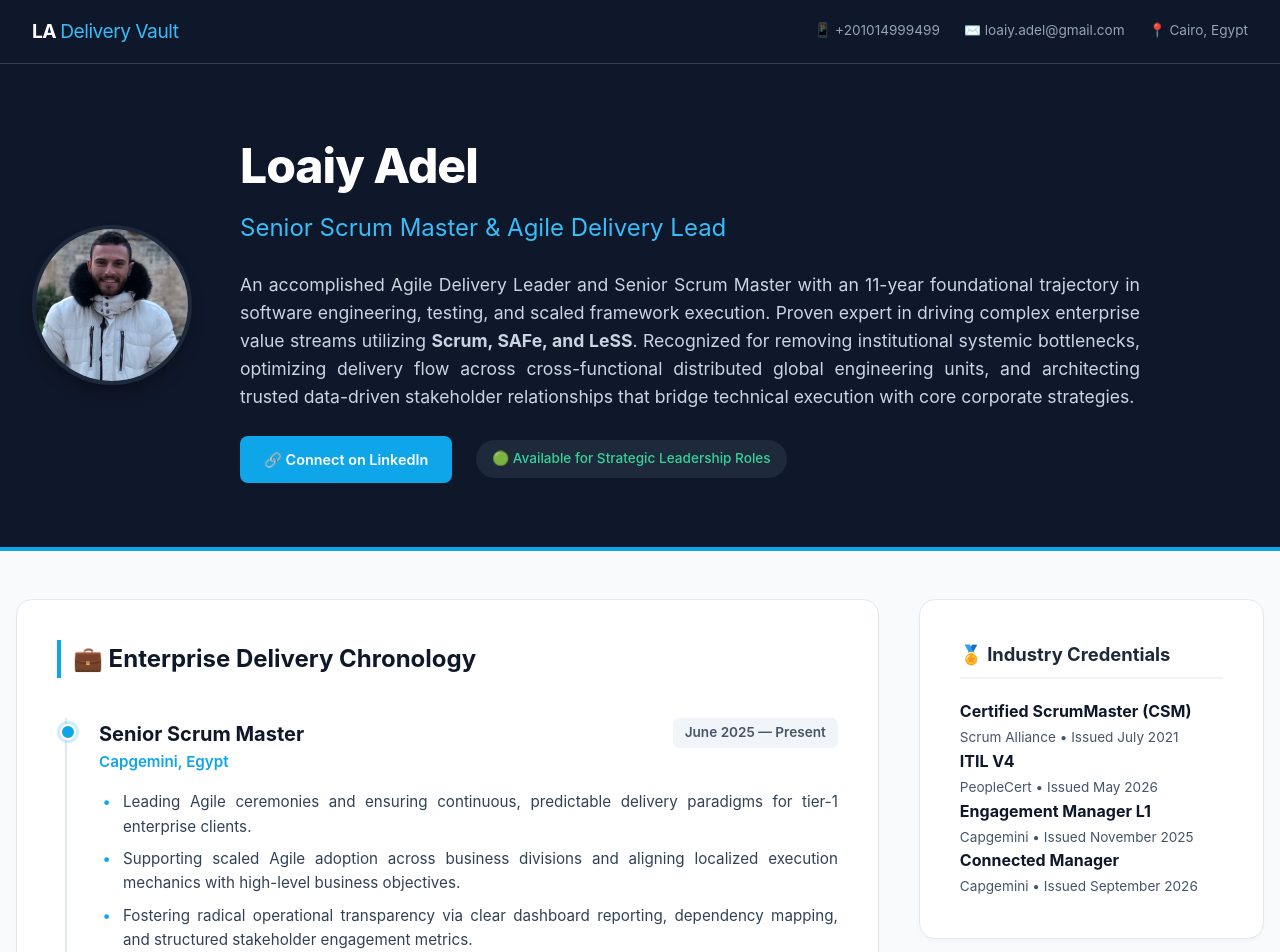
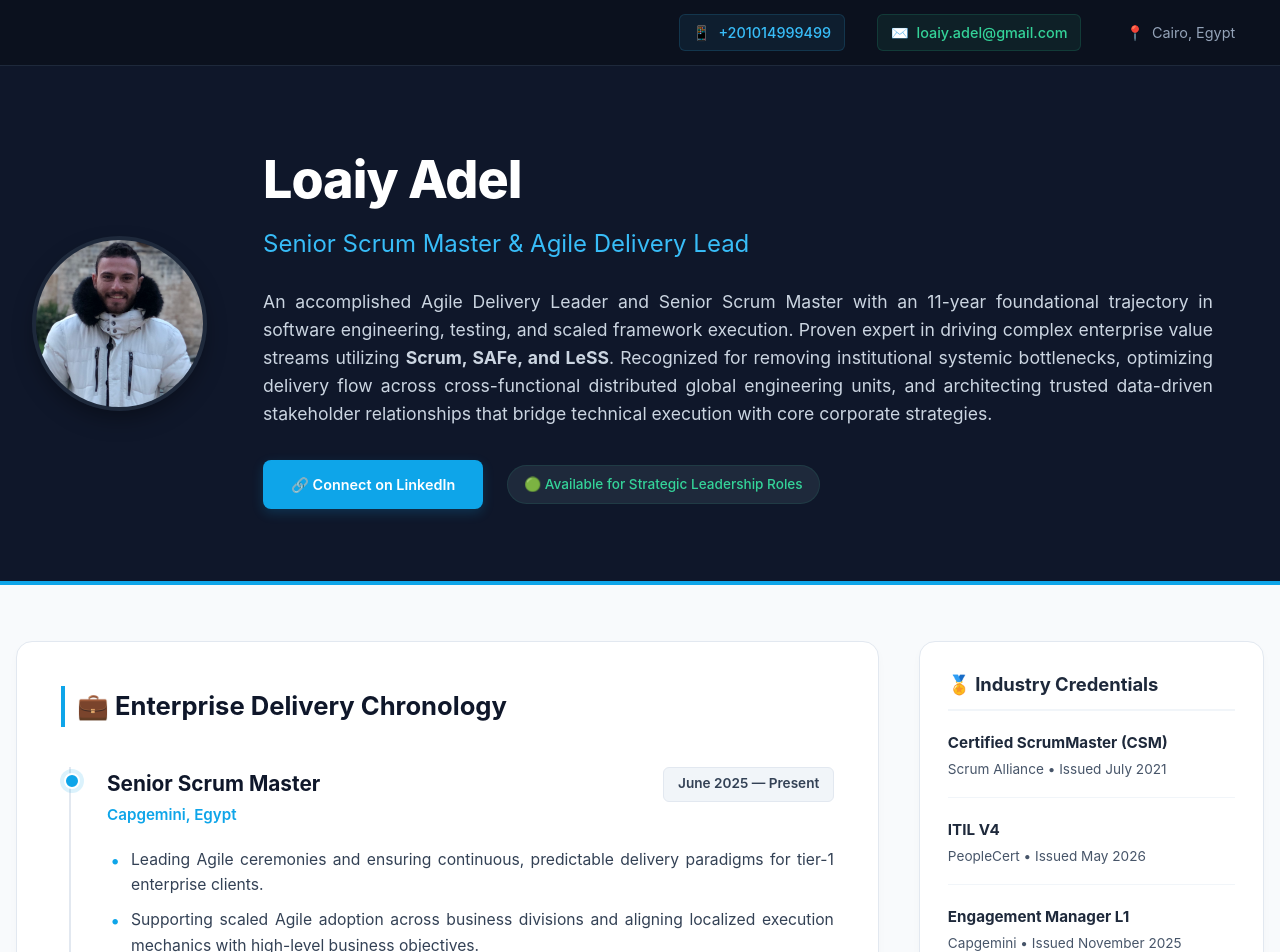
Before and after one commit to loaiyadel-personal/Lo-coding-basecamp, a plain HTML site: page 1-frontend/html-css-base/index.html in a window 1280 px wide. Shown: the top 952 px of the page. Drawn offline with Linux system fonts and the light colour scheme.

Commit message:
Sprint 1 Update: High-fidelity executive resume layout with portfolio image asset integrations

```diff
--- a/1-frontend/html-css-base/index.html
+++ b/1-frontend/html-css-base/index.html
@@ -4,17 +4,23 @@
     <meta charset="UTF-8">
     <meta name="viewport" content="width=device-width, initial-scale=1.0">
     <title>Loaiy Adel | Senior Scrum Master & Agile Delivery Lead</title>
+    <link rel="icon" type="image/png" href="https://img.icons8.com/external-solid-glyph-triangle-flatline-oryto-font/50/external-agile-agile-development-solid-glyph-triangle-flatline-oryto-font-2.png">
     <link rel="stylesheet" href="style.css">
 </head>
 <body>
 
     <nav class="navbar">
         <div class="nav-container">
-            <span class="nav-logo">LA <span class="accent-text">Delivery Vault</span></span>
             <div class="nav-contact">
-                <span>📱 +201014999499</span>
-                <span>✉️ loaiy.adel@gmail.com</span>
-                <span>📍 Cairo, Egypt</span>
+                <a href="tel:+201014999499" class="contact-link phone-link">
+                    <span class="contact-icon">📱</span> +201014999499
+                </a>
+                <a href="mailto:loaiy.adel@gmail.com" class="contact-link email-link">
+                    <span class="contact-icon">✉️</span> loaiy.adel@gmail.com
+                </a>
+                <span class="contact-item location-item">
+                    <span class="contact-icon">📍</span> Cairo, Egypt
+                </span>
             </div>
         </div>
     </nav>
--- a/1-frontend/html-css-base/style.css
+++ b/1-frontend/html-css-base/style.css
@@ -6,6 +6,8 @@
     --slate-400: #94a3b8;
     --sky-500: #0ea5e9;
     --sky-400: #38bdf8;
+    --sky-50:  #f0f9ff;
+    --emerald-500: #10b981;
     --border-light: #f1f5f9;
 }
 
@@ -22,79 +24,106 @@ body {
     line-height: 1.6;
 }
 
-/* Navbar Layout */
+/* Upgraded Minimalist Navbar */
 .navbar {
-    background-color: var(--slate-900);
-    border-bottom: 1px solid #334155;
-    padding: 1rem 2rem;
+    background-color: #0b111e;
+    border-bottom: 1px solid #1e293b;
+    padding: 0.85rem 2rem;
 }
 .nav-container {
     max-width: 1300px;
     margin: 0 auto;
     display: flex;
-    justify-content: space-between;
+    justify-content: flex-end; /* Clean right aligned layout */
+}
+.nav-contact {
+    display: flex;
+    gap: 2rem;
     align-items: center;
     flex-wrap: wrap;
-    gap: 1rem;
 }
-.nav-logo {
+.contact-link {
+    text-decoration: none;
+    font-size: 0.9rem;
+    font-weight: 500;
+    padding: 0.4rem 0.8rem;
+    border-radius: 6px;
+    transition: all 0.2s ease;
+}
+.phone-link {
+    color: var(--sky-400);
+    background: rgba(56, 189, 248, 0.08);
+    border: 1px solid rgba(56, 189, 248, 0.15);
+}
+.phone-link:hover {
+    background: var(--sky-500);
     color: white;
-    font-weight: 700;
-    font-size: 1.2rem;
-    letter-spacing: -0.5px;
+    box-shadow: 0 0 12px rgba(14, 165, 233, 0.3);
 }
-.accent-text { color: var(--sky-400); font-weight: 400; }
-.nav-contact {
-    display: flex;
-    gap: 1.5rem;
+.email-link {
+    color: #34d399;
+    background: rgba(52, 211, 153, 0.08);
+    border: 1px solid rgba(52, 211, 153, 0.15);
+}
+.email-link:hover {
+    background: var(--emerald-500);
+    color: white;
+    box-shadow: 0 0 12px rgba(16, 185, 129, 0.3);
+}
+.location-item {
+    font-size: 0.9rem;
     color: var(--slate-400);
-    font-size: 0.85rem;
+    padding: 0.4rem 0.8rem;
+}
+.contact-icon {
+    margin-right: 0.25rem;
 }
 
-/* Advanced Hero Layout */
+/* Hero Component Layout */
 .hero {
     background-color: var(--slate-900);
     color: white;
-    padding: 4rem 2rem;
+    padding: 4.5rem 2rem;
     border-bottom: 4px solid var(--sky-500);
 }
 .hero-container { max-width: 1300px; margin: 0 auto; }
 .hero-profile-block {
     display: flex;
-    gap: 3rem;
+    gap: 3.5rem;
     align-items: center;
     flex-wrap: wrap;
 }
 .profile-pic {
-    width: 160px;
-    height: 160px;
+    width: 175px;
+    height: 175px;
     border-radius: 50%;
     object-fit: cover;
     border: 4px solid var(--slate-800);
-    box-shadow: 0 10px 15px -3px rgba(0, 0, 0, 0.3);
+    box-shadow: 0 10px 25px -5px rgba(0, 0, 0, 0.4);
 }
 .hero-text { flex: 1; min-width: 300px; }
-.hero-text h1 { font-size: 3rem; font-weight: 800; letter-spacing: -1px; margin-bottom: 0.25rem; }
+.hero-text h1 { font-size: 3.25rem; font-weight: 800; letter-spacing: -1px; margin-bottom: 0.25rem; }
 .hero-text h2 { font-size: 1.5rem; color: var(--sky-400); font-weight: 400; margin-bottom: 1.5rem; }
-.elevated-bio { font-size: 1.1rem; color: #cbd5e1; max-width: 900px; text-align: justify; }
-.hero-actions { margin-top: 1.5rem; display: flex; align-items: center; gap: 1.5rem; flex-wrap: wrap; }
+.elevated-bio { font-size: 1.1rem; color: #cbd5e1; max-width: 950px; text-align: justify; }
+.hero-actions { margin-top: 2rem; display: flex; align-items: center; gap: 1.5rem; flex-wrap: wrap; }
 .btn-primary {
     background-color: var(--sky-500);
     color: white;
     text-decoration: none;
-    padding: 0.75rem 1.5rem;
+    padding: 0.8rem 1.75rem;
     border-radius: 8px;
     font-weight: 600;
     font-size: 0.9rem;
-    transition: background 0.2s ease;
+    box-shadow: 0 4px 12px rgba(14, 165, 233, 0.2);
+    transition: all 0.2s ease;
 }
-.btn-primary:hover { background-color: #0284c7; }
-.badge-status { font-size: 0.85rem; background: #1e293b; padding: 0.5rem 1rem; border-radius: 20px; color: #34d399; font-weight: 500; }
+.btn-primary:hover { background-color: #0284c7; transform: translateY(-1px); }
+.badge-status { font-size: 0.85rem; background: #1e293b; padding: 0.5rem 1rem; border-radius: 20px; color: #34d399; font-weight: 500; border: 1px solid rgba(52, 211, 153, 0.1); }
 
-/* Grid Space Split */
+/* Layout Grid Core */
 .container {
     max-width: 1300px;
-    margin: 3rem auto;
+    margin: 3.5rem auto;
     padding: 0 1rem;
     display: flex;
     gap: 2.5rem;
@@ -103,66 +132,77 @@ body {
 .main-content { flex: 2.5; min-width: 320px; }
 .sidebar { flex: 1; min-width: 300px; display: flex; flex-direction: column; gap: 2rem; }
 
-/* Global Card Component */
+/* Custom Luxury Cards */
 .card {
     background: white;
-    padding: 2.5rem;
+    padding: 2.75rem;
     border-radius: 16px;
     border: 1px solid #e2e8f0;
-    box-shadow: 0 4px 6px -1px rgba(0, 0, 0, 0.02), 0 2px 4px -1px rgba(0, 0, 0, 0.02);
+    box-shadow: 0 4px 12px -2px rgba(15, 23, 42, 0.03);
 }
-.section-title { font-size: 1.5rem; font-weight: 700; margin-bottom: 2.5rem; color: var(--slate-900); border-left: 4px solid var(--sky-500); padding-left: 0.75rem; }
-.sidebar-title { font-size: 1.15rem; font-weight: 700; color: var(--slate-800); margin-bottom: 1.25rem; border-bottom: 2px solid var(--border-light); padding-bottom: 0.5rem; }
+.sidebar-card { padding: 1.75rem; }
+.section-title { font-size: 1.6rem; font-weight: 700; margin-bottom: 2.5rem; color: var(--slate-900); border-left: 4px solid var(--sky-500); padding-left: 0.75rem; }
+.sidebar-title { font-size: 1.15rem; font-weight: 700; color: var(--slate-800); margin-bottom: 1.25rem; border-bottom: 2px solid var(--border-light); padding-bottom: 0.6rem; }
 
-/* Granular Agile Timeline */
-.timeline { position: relative; border-left: 2px solid #e2e8f0; padding-left: 2rem; margin-left: 0.5rem; }
-.timeline-item { position: relative; margin-bottom: 3rem; }
+/* Enterprise Progression Timeline */
+.timeline { position: relative; border-left: 2px solid #e2e8f0; padding-left: 2.25rem; margin-left: 0.5rem; }
+.timeline-item { position: relative; margin-bottom: 3.5rem; }
+.timeline-item:last-child { margin-bottom: 1rem; }
 .timeline-item::before {
     content: '';
     position: absolute;
-    left: calc(-2rem - 7px);
+    left: calc(-2.25rem - 7px);
     top: 6px;
     width: 12px;
     height: 12px;
     border-radius: 50%;
     background: var(--sky-500);
     border: 2px solid white;
-    box-shadow: 0 0 0 3px rgba(14, 165, 233, 0.2);
+    box-shadow: 0 0 0 4px rgba(14, 165, 233, 0.15);
 }
 .timeline-item.engineering-past::before {
     background: var(--slate-400);
-    box-shadow: 0 0 0 3px rgba(148, 163, 184, 0.2);
+    box-shadow: 0 0 0 4px rgba(148, 163, 184, 0.15);
 }
-.timeline-header { display: flex; justify-content: space-between; align-items: flex-start; flex-wrap: wrap; gap: 0.5rem; margin-bottom: 1rem; }
-.timeline-header h4 { font-size: 1.25rem; font-weight: 700; color: var(--slate-900); }
-.enterprise-name { font-size: 0.95rem; color: var(--sky-500); font-weight: 600; display: block; }
-.timeline-date { font-size: 0.85rem; font-weight: 600; color: var(--slate-600); background: var(--border-light); padding: 0.25rem 0.75rem; border-radius: 6px; }
+.timeline-header { display: flex; justify-content: space-between; align-items: flex-start; flex-wrap: wrap; gap: 0.5rem; margin-bottom: 1.25rem; }
+.timeline-header h4 { font-size: 1.3rem; font-weight: 700; color: var(--slate-900); }
+.enterprise-name { font-size: 0.95rem; color: var(--sky-500); font-weight: 600; display: block; margin-top: 0.15rem; }
+.timeline-date { font-size: 0.85rem; font-weight: 600; color: var(--slate-700); background: var(--border-light); padding: 0.35rem 0.85rem; border-radius: 6px; border: 1px solid #e2e8f0; }
 
-/* Bullet Formatting */
-.bullet-points { list-style: none; margin-left: 0.25rem; }
-.bullet-points li { position: relative; padding-left: 1.25rem; margin-bottom: 0.5rem; font-size: 0.95rem; color: var(--slate-700); text-align: justify; }
-.bullet-points li::before { content: "•"; position: absolute; left: 0; color: var(--sky-500); font-weight: bold; }
+/* Bullets Layout */
+.bullet-points { list-style: none; }
+.bullet-points li { position: relative; padding-left: 1.5rem; margin-bottom: 0.65rem; font-size: 0.98rem; color: var(--slate-700); text-align: justify; }
+.bullet-points li::before { content: "•"; position: absolute; left: 0.25rem; color: var(--sky-500); font-weight: bold; font-size: 1.1rem; }
 
-/* Sidebar Credential Sub-blocks */
-.cert-meta, .edu-meta { font-size: 0.85rem; color: var(--slate-600); margin-top: 0.15rem; }
+/* Blocks for Side Metadata */
+.certification-block { margin-bottom: 1.25rem; padding-bottom: 1rem; border-bottom: 1px solid var(--border-light); }
+.certification-block:last-child { margin-bottom: 0; padding-bottom: 0; border-bottom: none; }
+.certification-block strong { color: var(--slate-800); font-size: 0.95rem; display: block; }
+.cert-meta, .edu-meta { font-size: 0.85rem; color: var(--slate-600); margin-top: 0.25rem; }
+
 .tag-cloud { display: flex; flex-wrap: wrap; gap: 0.5rem; }
-.badge-framework, .badge-tool { font-size: 0.8rem; font-weight: 500; padding: 0.35rem 0.75rem; border-radius: 6px; }
+.badge-framework, .badge-tool { font-size: 0.8rem; font-weight: 500; padding: 0.4rem 0.8rem; border-radius: 6px; }
 .badge-framework { background: #f0fdf4; color: #166534; border: 1px solid #bbf7d0; }
 .badge-tool { background: #f8fafc; color: var(--slate-800); border: 1px solid #e2e8f0; }
 
 .soft-skills { list-style: none; }
-.soft-skills li { font-size: 0.9rem; color: var(--slate-700); margin-bottom: 0.5rem; padding-left: 1rem; position: relative; }
-.soft-skills li::before { content: "⚡"; position: absolute; left: 0; font-size: 0.8rem; }
+.soft-skills li { font-size: 0.9rem; color: var(--slate-700); margin-bottom: 0.6rem; padding-left: 1.25rem; position: relative; }
+.soft-skills li::before { content: "⚡"; position: absolute; left: 0; font-size: 0.85rem; }
 
-/* Backend Preview Sandbox style */
-.backend-preview { background: #fffbef; border: 1px solid #fef3c7; }
+/* System Under Test Sandbox Layout */
+.backend-preview { background: #fffbeb; border: 1px solid #fef3c7; }
 .preview-text { font-size: 0.85rem; color: #b45309; margin-bottom: 1rem; }
 .pill-loading { text-align: center; background: #fef3c7; padding: 0.5rem; border-radius: 6px; font-family: monospace; font-size: 0.8rem; color: #d97706; font-weight: bold; }
 
-footer { background: var(--slate-900); text-align: center; color: var(--slate-400); padding: 2.5rem 1rem; font-size: 0.85rem; border-top: 1px solid #334155; margin-top: 5rem; }
+footer { background: #0b111e; text-align: center; color: var(--slate-400); padding: 2.5rem 1rem; font-size: 0.85rem; border-top: 1px solid #1e293b; margin-top: 6rem; }
 
+@media (max-width: 900px) {
+    .nav-container { justify-content: center; }
+    .timeline-header { flex-direction: column; align-items: flex-start; gap: 0.25rem; }
+}
 @media (max-width: 768px) {
-    .timeline-header { flex-direction: column; align-items: flex-start; }
-    .hero h1 { font-size: 2.2rem; }
-    .hero-profile-block { flex-direction: column; text-align: center; gap: 1.5rem; }
+    .hero h1 { font-size: 2.4rem; }
+    .hero-profile-block { flex-direction: column; text-align: center; gap: 1.75rem; }
+    .elevated-bio { text-align: center; }
+    .hero-actions { justify-content: center; }
 }
```
